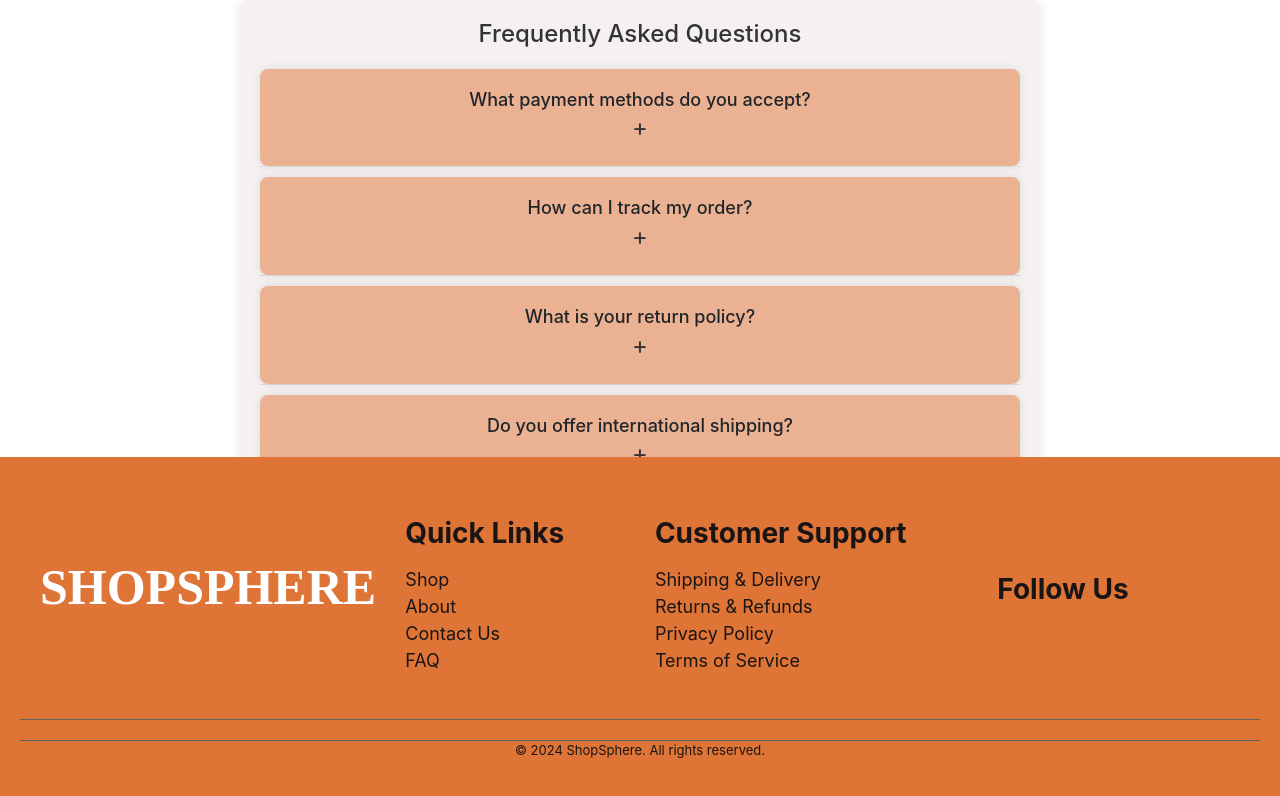
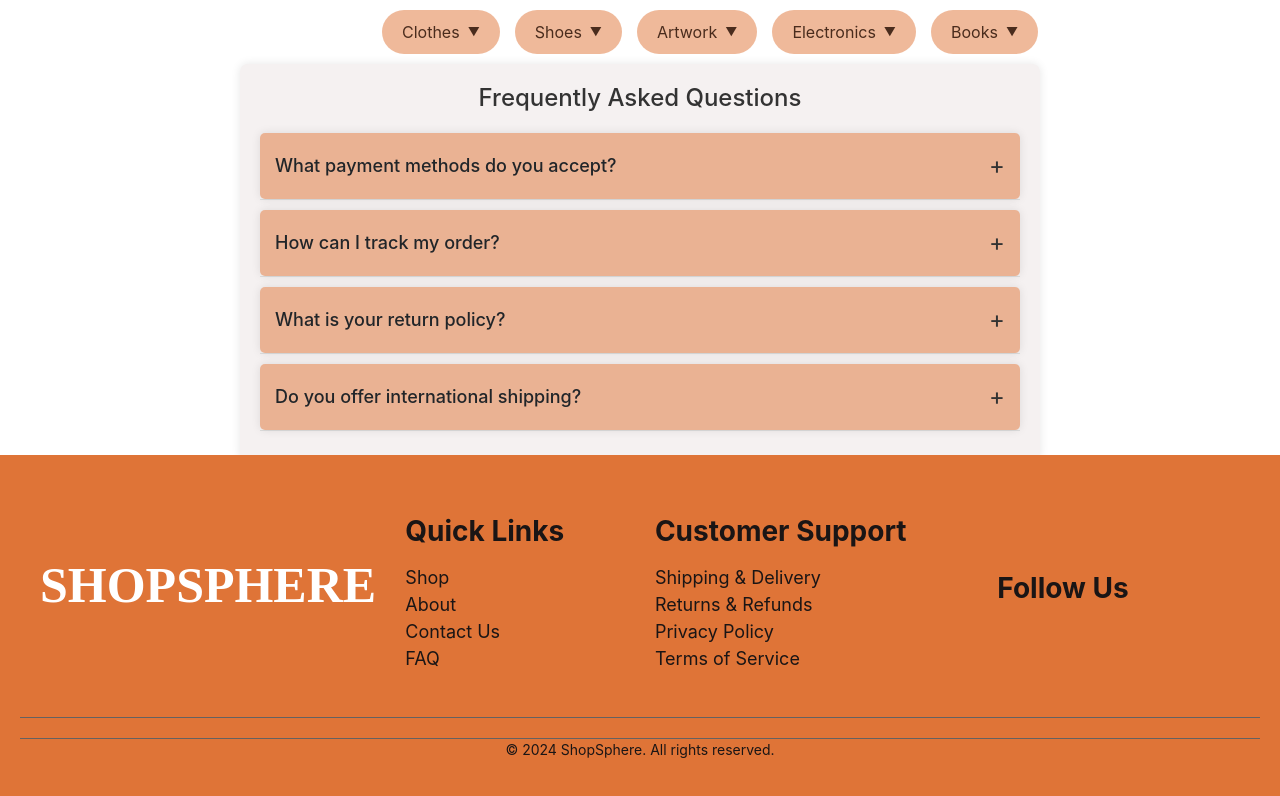
Before and after one commit to OsirOsir/Group-3-end-Phase_2-Project-, a React (Create React App) app in the folder shopsphere_e_commerce_website/: page / in a window 1280 px wide. Shown: the top 796 px of the page. Built offline with nearby package versions, Linux system fonts and the light colour scheme.

Commit message:
Categories added

```diff
--- a/shopsphere_e_commerce_website/src/App.js
+++ b/shopsphere_e_commerce_website/src/App.js
@@ -1,5 +1,6 @@
 // import logo from './logo.svg';
 import './App.css';
+import Categories from './components/Categories';
 import FAQ from './components/FAQ';
 
 import Footer from './components/Footer';
@@ -9,6 +10,7 @@ function App() {
     <div className="App">
       <header className="App-header">
       </header>
+      <Categories />
       <FAQ />
       <Footer />
     </div>
--- a/shopsphere_e_commerce_website/src/components/Categories.js
+++ b/shopsphere_e_commerce_website/src/components/Categories.js
@@ -0,0 +1,40 @@
+import React, { useState } from 'react';
+import '../styles/Categories.css';
+
+function Categories()   {
+  const categories = ["Clothes", "Shoes", "Artwork", "Electronics", "Books"];
+  const [activeCategory, setActiveCategory] = useState(null);
+
+  const handleCategoryClick = (category) => {
+    setActiveCategory(category);
+  };
+
+  return (
+    <div>
+      <div className="categories-container">
+        {categories.map((category, index) => (
+          <div
+            key={index}
+            className={`category-item ${activeCategory === category ? 'active' : ''}`}
+            onClick={() => handleCategoryClick(category)}
+          >
+            {category} <span className="dropdown-icon">▼</span>
+          </div>
+        ))}
+      </div>
+
+      {/* This will display content based on the active category */}
+      <div className="category-content">
+        {activeCategory && (
+          <div>
+            <h2>{activeCategory}</h2>
+            <p>This is the content for {activeCategory}.</p>
+            {/* You can replace the paragraph with specific content for each category */}
+          </div>
+        )}
+      </div>
+    </div>
+  );
+};
+
+export default Categories;
--- a/shopsphere_e_commerce_website/src/styles/Categories.css
+++ b/shopsphere_e_commerce_website/src/styles/Categories.css
@@ -0,0 +1,31 @@
+.categories-container {
+  display: flex;
+  justify-content: center;
+  gap: 15px;
+  margin: 0px 700px ;
+
+
+  padding: 10px;
+  border-radius: 30px;
+  max-width: 50%;
+
+}
+
+.category-item {
+  background-color: rgba(223, 116, 55, 0.5);
+  color: #4a2c1d;
+  padding: 10px 20px;
+  border-radius: 30px;
+  cursor: pointer;
+  display: flex;
+  align-items: center;
+}
+
+.category-item:hover {
+  background-color: #edd4c0; /* Slightly darker shade on hover */
+}
+
+.dropdown-icon {
+  margin-left: 8px;
+  font-size: 12px;
+}
--- a/shopsphere_e_commerce_website/src/styles/FAQ.css
+++ b/shopsphere_e_commerce_website/src/styles/FAQ.css
@@ -20,14 +20,14 @@
 }
 
 .faq-question {
-  max-width: 800px;
-  margin: 0 auto;
-  padding: 20px;
+  display: flex;
+  justify-content: space-between;
+  align-items: center;
+  cursor: pointer;
+  padding: 15px;
   background-color: rgba(223, 116, 55, 0.5);
-  backdrop-filter: blur(10px);
-  border-radius: 8px;
   box-shadow: 0 0 10px rgba(0, 0, 0, 0.1);
-
+  border-radius: 5px;
 }
 
 .faq-question h3 {
--- a/shopsphere_e_commerce_website/src/styles/Footer.css
+++ b/shopsphere_e_commerce_website/src/styles/Footer.css
@@ -1,4 +1,5 @@
 .footer {
+  position: fixed;
   background-color: #df7437;
   padding: 40px 20px;
   color: #1a1515;
@@ -91,7 +92,8 @@ font-family: URW Chancery L, cursive;
 }
 
 .footer-bottom p {
-  font-size: 13px;
+  font-size: 14px;
   border-top: 1px solid #646161;
   margin: 0;
+  color: #1a1515;
 }
```
